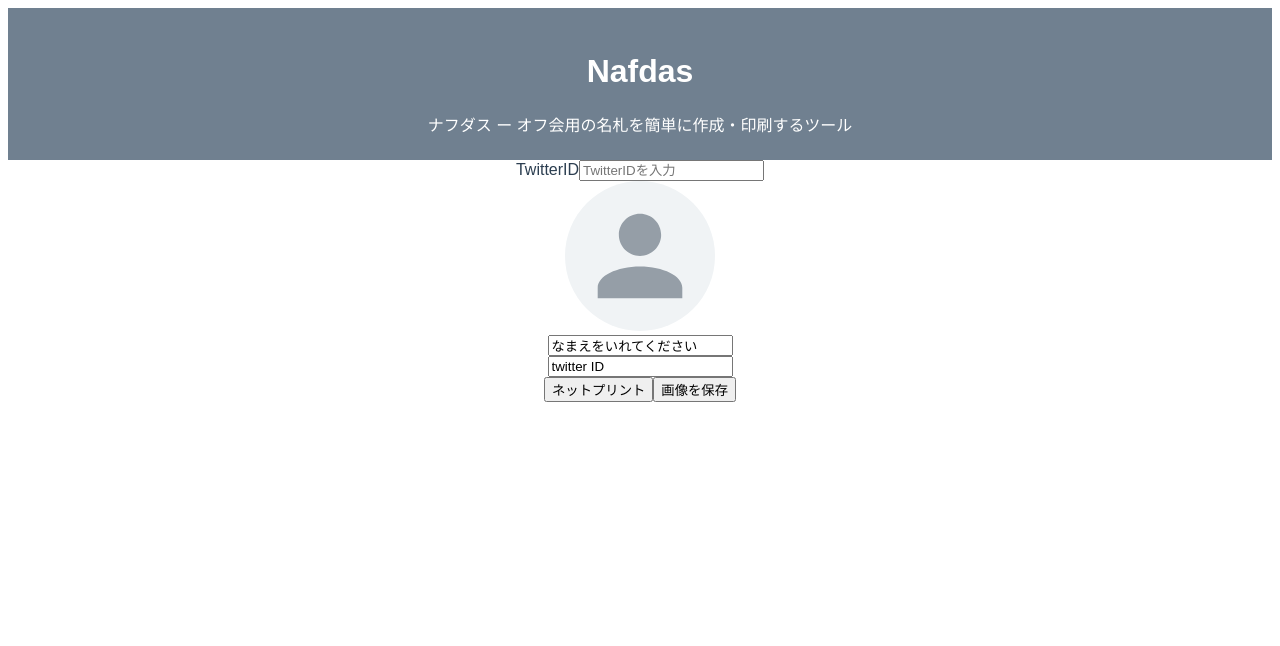
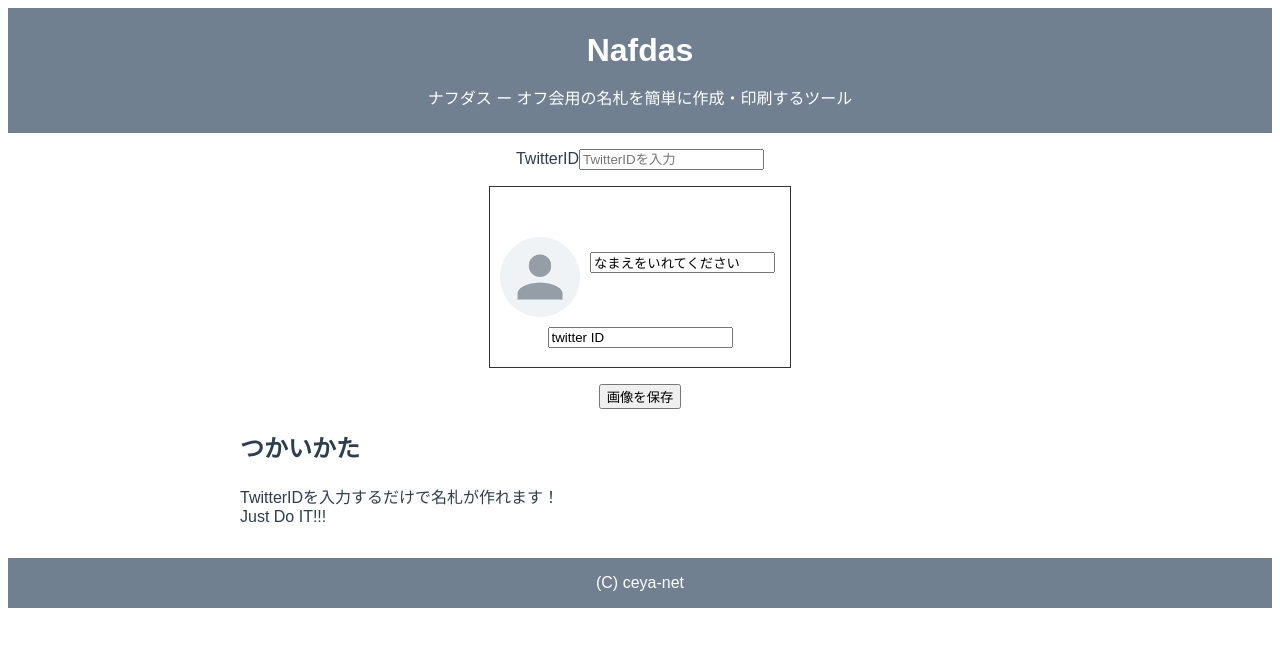
Before and after one commit to ceya01/nafdas, a Vue app: page / in a window 1280 px wide. Shown: the top 646 px of the page. Built offline with nearby package versions, Linux system fonts and the light colour scheme.

Commit message:
html配置

```diff
--- a/src/App.vue
+++ b/src/App.vue
@@ -6,7 +6,10 @@
     InputSection
     NameCard
     OutPutSection
+    Description
   footer.l-footer
+    span.__text (C) ceya-net
+
 </template>
 
 <script>
@@ -52,17 +55,24 @@ body{
 //////////////////////////////////////////////////
 // Layout
 //////////////////////////////////////////////////
-
+$bgDark:slategrey;
 .l-header{
-  background-color: slategrey;
+  background-color: $bgDark;
   color: #FFF;
   padding:1.5em 0;
   width: 100%;
 }
 .l-main{
   margin:0 auto;
-  padding:0 1em;
+  padding:1em;
   width: 100%;
   max-width: 800px;
 }
+.l-footer{
+  background-color: $bgDark;
+  color: #FFF;
+  padding: 1em 0;
+  bottom:0;
+  width: 100%;
+}
 </style>
--- a/src/components/Description.vue
+++ b/src/components/Description.vue
@@ -2,6 +2,8 @@
   section.p-description
     h2.__title つかいかた
     p TwitterIDを入力するだけで名札が作れます！
+      br
+      |Just Do IT!!!
 </template>
 
 <script>
@@ -16,10 +18,7 @@ export default {
 </script>
 
 <style lang="scss" scoped>
-.l-header{
-  background-color: slategrey;
-  color: #FFF;
-  padding:2em 0;
-  width: 100%;
+.p-description{
+  text-align: left;
 }
 </style>
--- a/src/components/HeaderInner.vue
+++ b/src/components/HeaderInner.vue
@@ -1,6 +1,6 @@
 <template lang="pug">
 .l-header__inner
-  h1.p-headtitle Nafdas
+  h1.p-headTitle Nafdas
   span.p-subTitle ナフダス ー オフ会用の名札を簡単に作成・印刷するツール
 </template>
 
@@ -16,5 +16,10 @@ export default {
 </script>
 
 <style lang="scss" scoped>
+.l-header__inner{
 
+}
+.p-headTitle{
+  margin:0 0 0.5em;
+}
 </style>
--- a/src/components/NameCard.vue
+++ b/src/components/NameCard.vue
@@ -3,9 +3,9 @@ section.p-nameCard
   .__iconBox
     img.__icon(src="@/assets/avatar_default_150x.png")
   .__nameBox
-    input.__name(type="text" value="なまえをいれてください")
+    input.__name.c-inCardInput(type="text" value="なまえをいれてください")
   .__idBox
-    input.__id(type="text" value="twitter ID")
+    input.__id.c-inCardInput(type="text" value="twitter ID")
 </template>
 
 <script>
@@ -26,4 +26,48 @@ export default {
   padding:2em 0;
   width: 100%;
 }
+.p-nameCard{
+  //名札サイズは 91x55 想定
+  $cardWidth:300px;
+  $cardHeight:180px;
+
+  width:$cardWidth;
+  height:$cardHeight;
+
+  border: #333 solid 1px;
+  margin: 1em auto;
+  position: relative;
+
+  >.__iconBox{
+    $width:80px;
+    $height:$width;
+    width:$width;
+    height:$height;
+
+    position: absolute;
+    top:calc((#{$cardHeight} - #{$height}) / 2);
+    left:10px;
+    >.__icon{
+      width: 100%;
+    }
+  }
+  >.__nameBox{
+    $width:180px;
+    $height:50px;
+    width:$width;
+    height:$height;
+    position: absolute;
+    top:calc((#{$cardHeight} - #{$height}) / 2);
+    left:100px;
+  }
+  >.__idBox{
+    $width:280px;
+    $height:30px;
+    width:$width;
+    height:$height;
+    position: absolute;
+    bottom:10px;
+    left:10px;
+  }
+}
 </style>
--- a/src/components/OutPutSection.vue
+++ b/src/components/OutPutSection.vue
@@ -1,6 +1,6 @@
 <template lang="pug">
   section.p-outputSection
-    button.c-btn.p-btnNetPrint ネットプリント
+    //-button.c-btn.p-btnNetPrint ネットプリント
     button.c-btn.p-btnSave 画像を保存
 </template>
 
```
